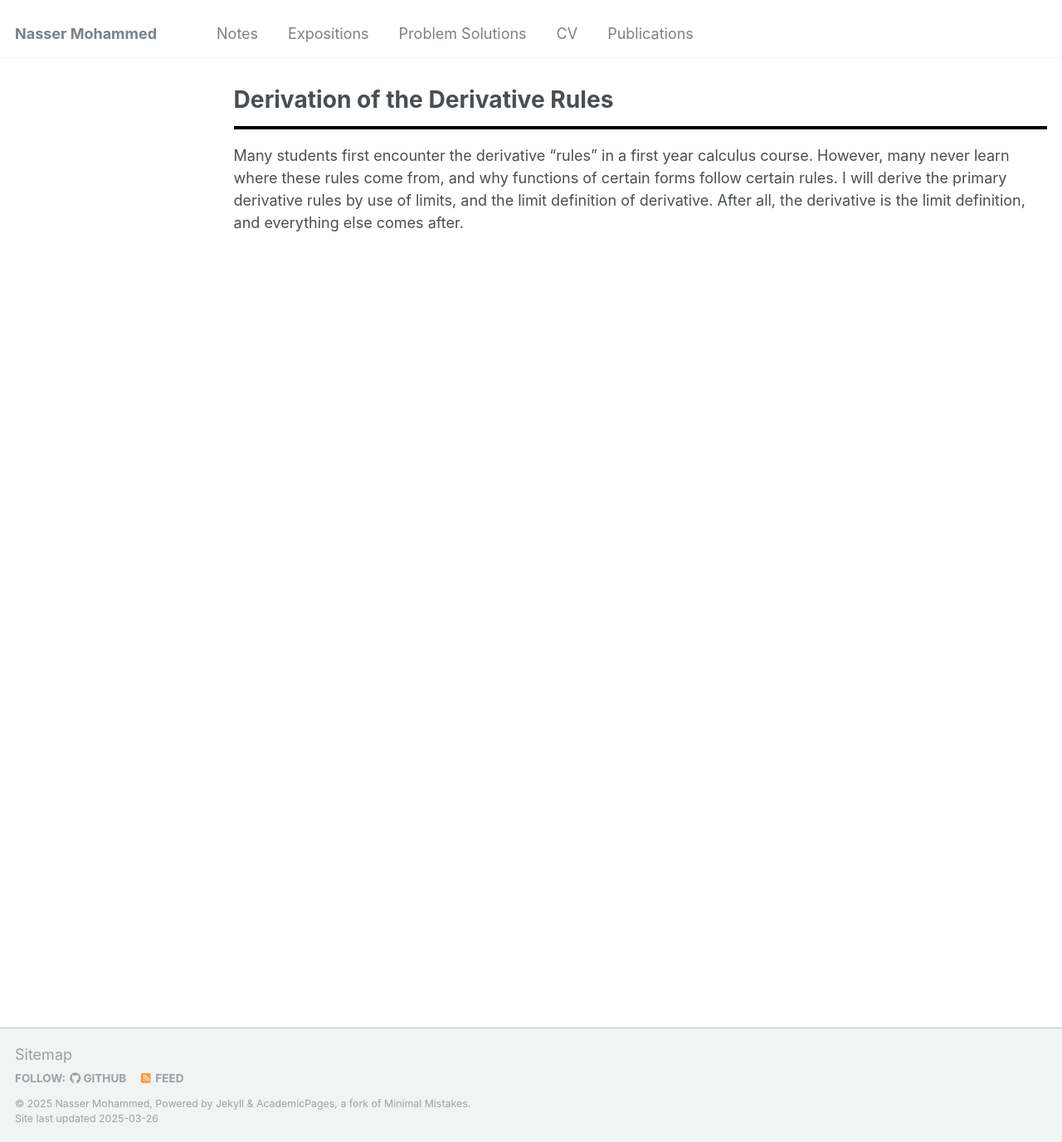
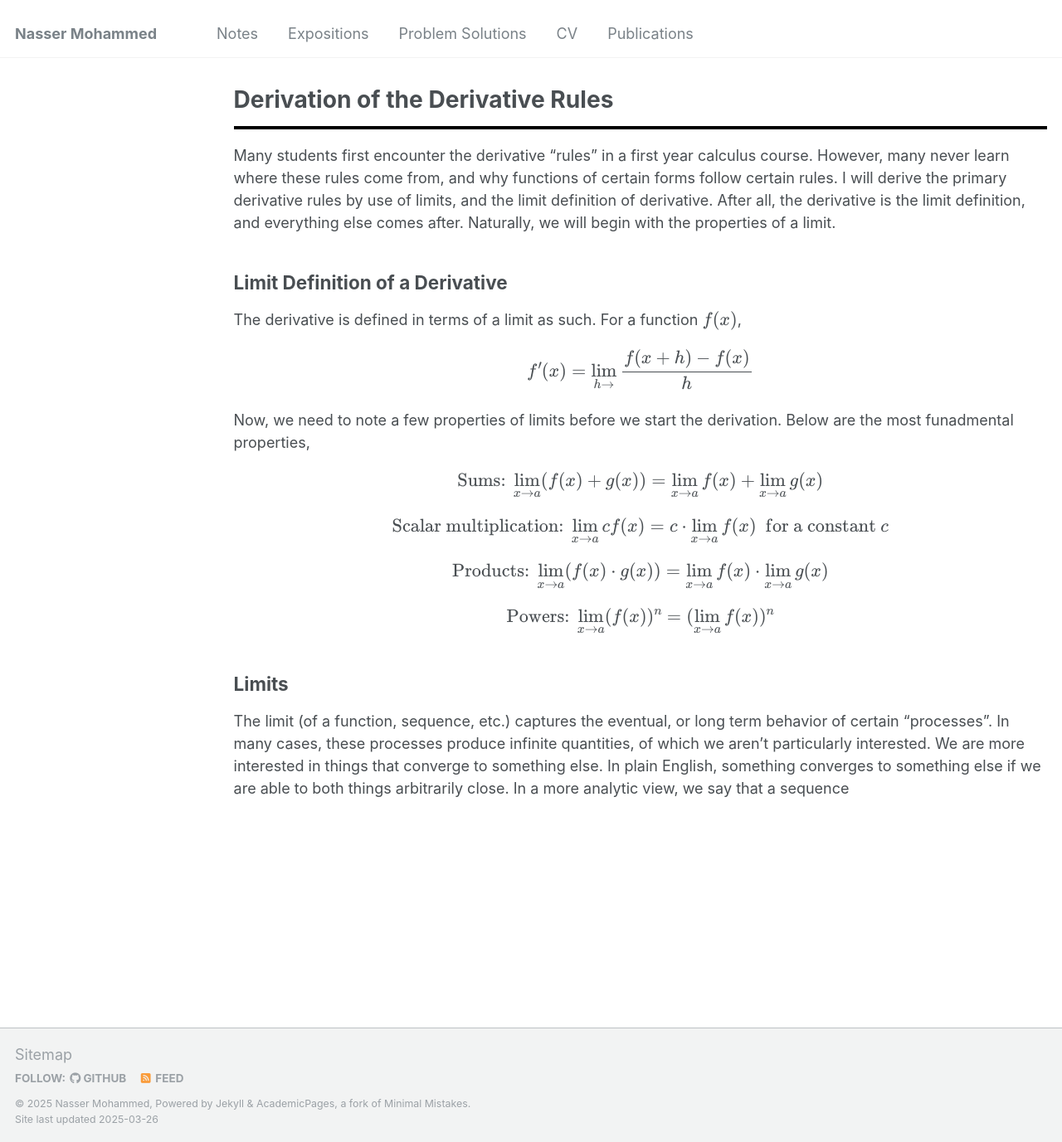
Before and after one commit to Nasser-Mohammed/Nasser-Mohammed.github.io, a Jekyll site: the page built from _pages/notes/analysis/derivatives.md, in a window 1280 px wide and 1377 px high. Shown: the whole window at 83% size. Built offline with Jekyll 4.4.1, drawn with Linux system fonts in a browser that asks for light colours.

Commit message:
Update derivatives.md

```diff
--- a/_pages/notes/analysis/derivatives.md
+++ b/_pages/notes/analysis/derivatives.md
@@ -5,4 +5,16 @@ permalink: /notes/analysis/derivatives/
 author_profile: false
 ---
 <hr style="border: 2px solid black;">
-Many students first encounter the derivative "rules" in a first year calculus course. However, many never learn where these rules come from, and why functions of certain forms follow certain rules. I will derive the primary derivative rules by use of limits, and the limit definition of derivative. After all, the derivative is the limit definition, and everything else comes after.
+Many students first encounter the derivative "rules" in a first year calculus course. However, many never learn where these rules come from, and why functions of certain forms follow certain rules. I will derive the primary derivative rules by use of limits, and the limit definition of derivative. After all, the derivative is the limit definition, and everything else comes after. Naturally, we will begin with the properties of a limit.
+
+## Limit Definition of a Derivative
+The derivative is defined in terms of a limit as such. For a function \\(f(x)\\),
+\\[f'(x) = \lim_{h\to } \frac{f(x+h)-f(x)}{h}\\]
+Now, we need to note a few properties of limits before we start the derivation. Below are the most funadmental properties,
+\\[\text{Sums: } \lim_{x \to a}(f(x) + g(x)) = \lim_{x \to a}f(x) + \lim_{x\to a}g(x)\\]
+\\[\text{Scalar multiplication: } \lim_{x\to a}cf(x) = c\cdot \lim_{x \to a}f(x) \ \ \text{for a constant } c\\]
+\\[\text{Products: } \lim_{x \to a}(f(x)\cdot g(x)) = \lim_{x\to a}f(x) \cdot \lim_{x \to a}g(x)\\]
+\\[\text{Powers: } \lim_{x\to a}(f(x))^n = (\lim_{x\to a}f(x))^n\\]
+
+## Limits
+The limit (of a function, sequence, etc.) captures the eventual, or long term behavior of certain "processes". In many cases, these processes produce infinite quantities, of which we aren't particularly interested. We are more interested in things that converge to something else. In plain English, something converges to something else if we are able to both things arbitrarily close. In a more analytic view, we say that a sequence
```
